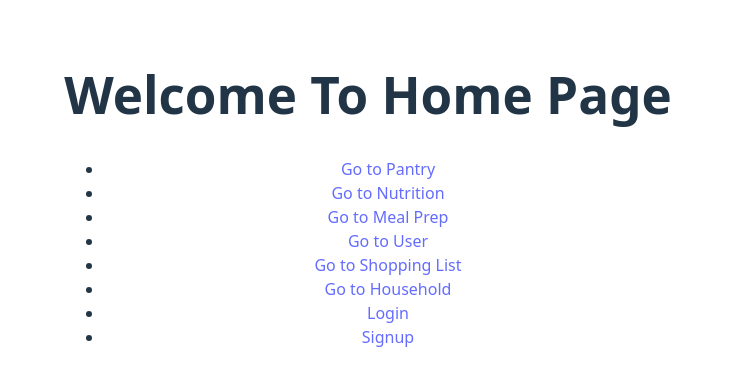
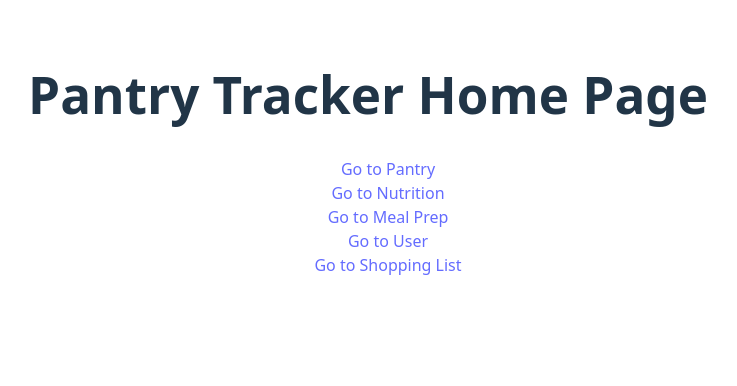
Before and after one commit to MimocaShelf/PantryTracker, a React (Vite) app: page / in a window 1280 px wide. Shown: the top 386 px of the page, without its empty margins (272-1009 px from the left). Built offline with nearby package versions, Linux system fonts and the light colour scheme.

Commit message:
Minor Changes
* got rid of dotpoints
* Changed Name of App
* Changed Home Page Text

```diff
--- a/index.html
+++ b/index.html
@@ -4,7 +4,7 @@
     <meta charset="UTF-8" />
     <link rel="icon" type="image/svg+xml" href="/vite.svg" />
     <meta name="viewport" content="width=device-width, initial-scale=1.0" />
-    <title>Vite App</title>
+    <title>Pantry Tracker</title>
   </head>
   <body>
 
--- a/src/home.jsx
+++ b/src/home.jsx
@@ -5,17 +5,14 @@ import { Link } from 'react-router-dom';
 function Home() {
     return (
     <div>
-        <h1>Welcome To Home Page</h1>
+        <h1>Pantry Tracker Home Page</h1>
         <nav>
             <ul>
-                <li><Link to="/pantry">Go to Pantry</Link></li>
-                <li><Link to="/nutrition">Go to Nutrition</Link></li>
-                <li><Link to="/mealPrep">Go to Meal Prep</Link></li>
-                <li><Link to="/user">Go to User</Link></li>
-                <li><Link to="/shoppingList">Go to Shopping List</Link></li>
-                <li><Link to="/household">Go to Household</Link></li>
-                <li><Link to="/login">Login</Link></li>
-                <li><Link to="/signup">Signup</Link></li>
+                <li id="homeList"><Link to="/pantry">Go to Pantry</Link></li>
+                <li id="homeList"><Link to="/nutrition">Go to Nutrition</Link></li>
+                <li id="homeList"><Link to="/mealPrep">Go to Meal Prep</Link></li>
+                <li id="homeList"><Link to="/user">Go to User</Link></li>
+                <li id="homeList"><Link to="/shoppingList">Go to Shopping List</Link></li>
             </ul>
         </nav>
 
--- a/src/sql/sql.js
+++ b/src/sql/sql.js
@@ -88,6 +88,9 @@ const sql_array = [
     'INSERT INTO pantry VALUES (11, "Wednesday Adams", "Party Items", 18)',
     'INSERT INTO pantry VALUES (12, "Miguel Xavier","Cleaning Products", 7)',
 
+    'SELECT * FROM pantry',
+
+
     // INSERT USER DATA
     `INSERT INTO users (name, email, password_hash, profile_picture)
      VALUES ('Jane Doe', 'jane.doe@example.com', 'hashed_password_here', 'https://via.placeholder.com/150')`,
--- a/src/style.css
+++ b/src/style.css
@@ -402,3 +402,7 @@ button:focus-visible {
 .terms-checkbox a:hover {
   text-decoration: underline;
 }
+
+#homeList{
+  list-style-type: none;
+}
```
